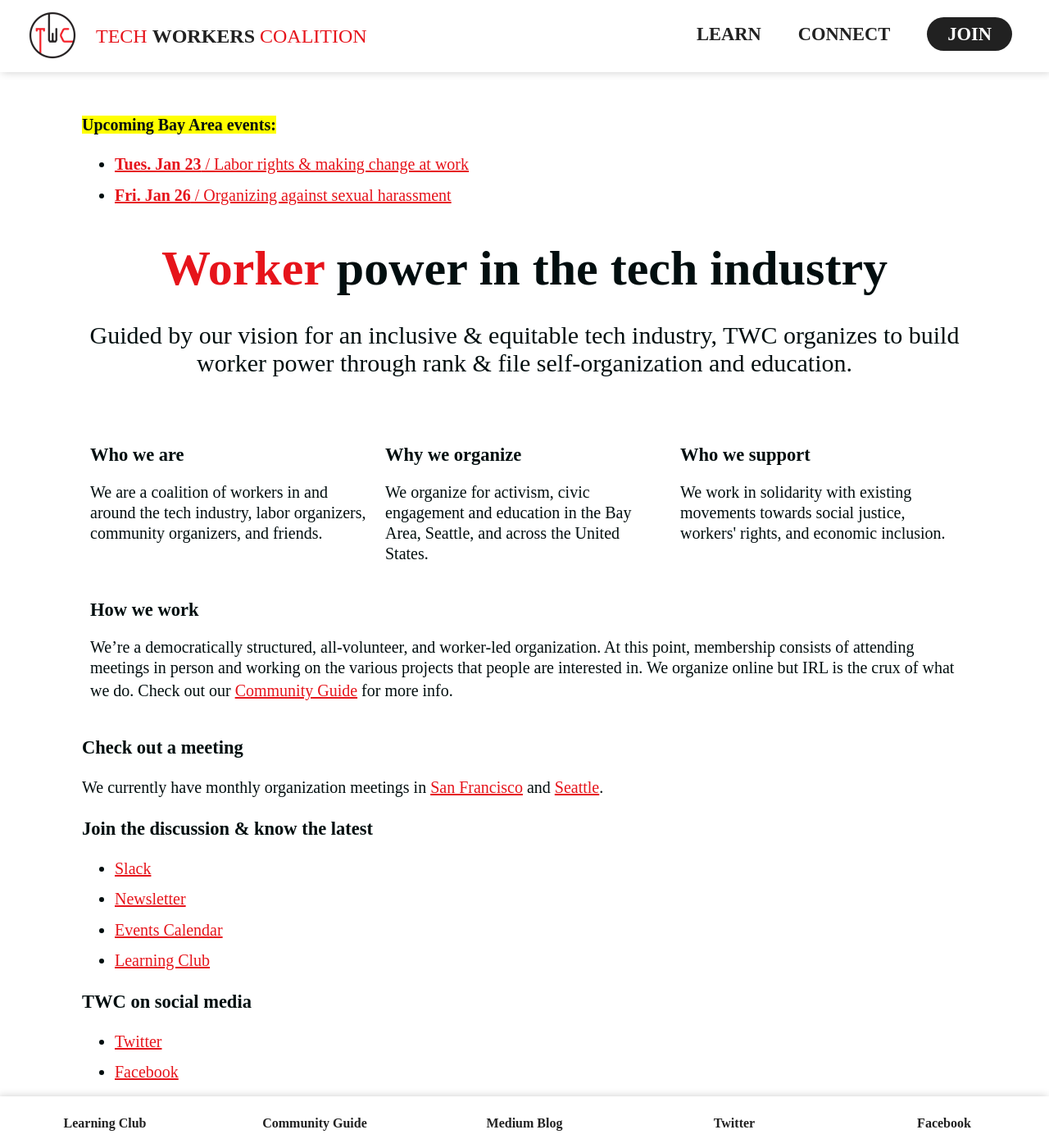
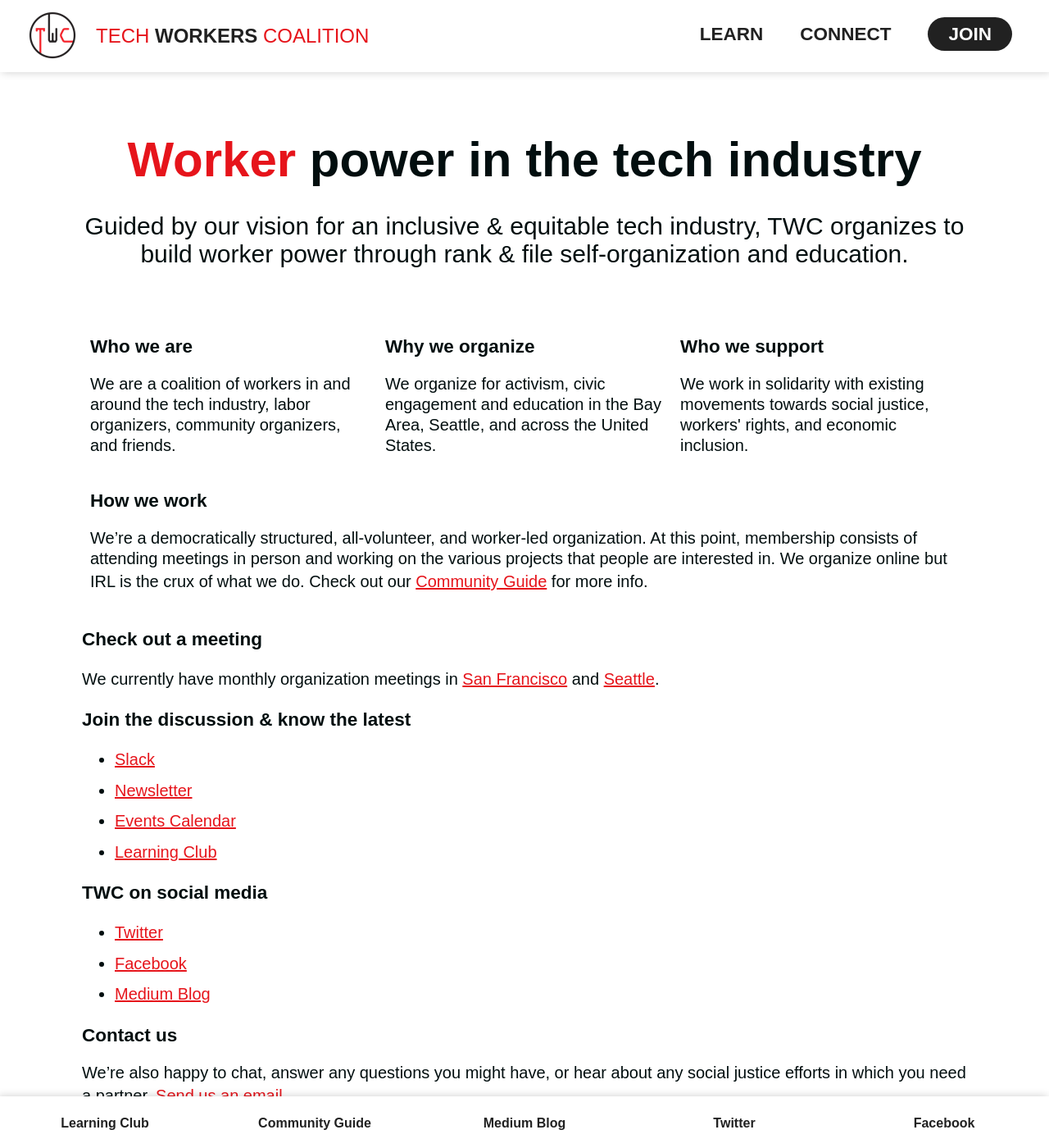
Before and after one commit to techworkersco/twc-site, a Jekyll site: the page built from index.md, in a window 1280 px wide and 1400 px high. Shown: the whole window at 82% size. Built offline with Jekyll 4.4.1, drawn with Linux system fonts in a browser that asks for light colours; nearby versions of some CDN libraries.

Commit message:
remove callout events; add fallback font

```diff
--- a/_layouts/home.html
+++ b/_layouts/home.html
@@ -3,14 +3,6 @@
 ---
 
 <div class="rich-text home-page">
-  <div class="callout">
-    <p><strong class="highlight">Upcoming Bay Area events:</strong>
-      <ul>
-        <li><a target="_blank" href="http://meetu.ps/e/DKFrZ/3SQcb/f"><strong>Tues. Jan 23</strong> / Labor rights & making change at work</a></li>
-        <li><a target="_blank" href="http://meetu.ps/e/DKWJB/3SQcb/f"><strong>Fri. Jan 26</strong> / Organizing against sexual harassment</a></li>
-      </ul>
-    </p>
-  </div>
   <div id="home">
     <h1>
       <span>Worker</span> power in the tech industry
--- a/assets/css/main.scss
+++ b/assets/css/main.scss
@@ -10,7 +10,7 @@
 /* layout */
 body {
   background-color: $white;
-  font-family: 'Avenir';
+  font-family: 'Avenir', sans-serif;
   font-size: 1.25em;
   letter-spacing: normal;
   margin: 0;
```
